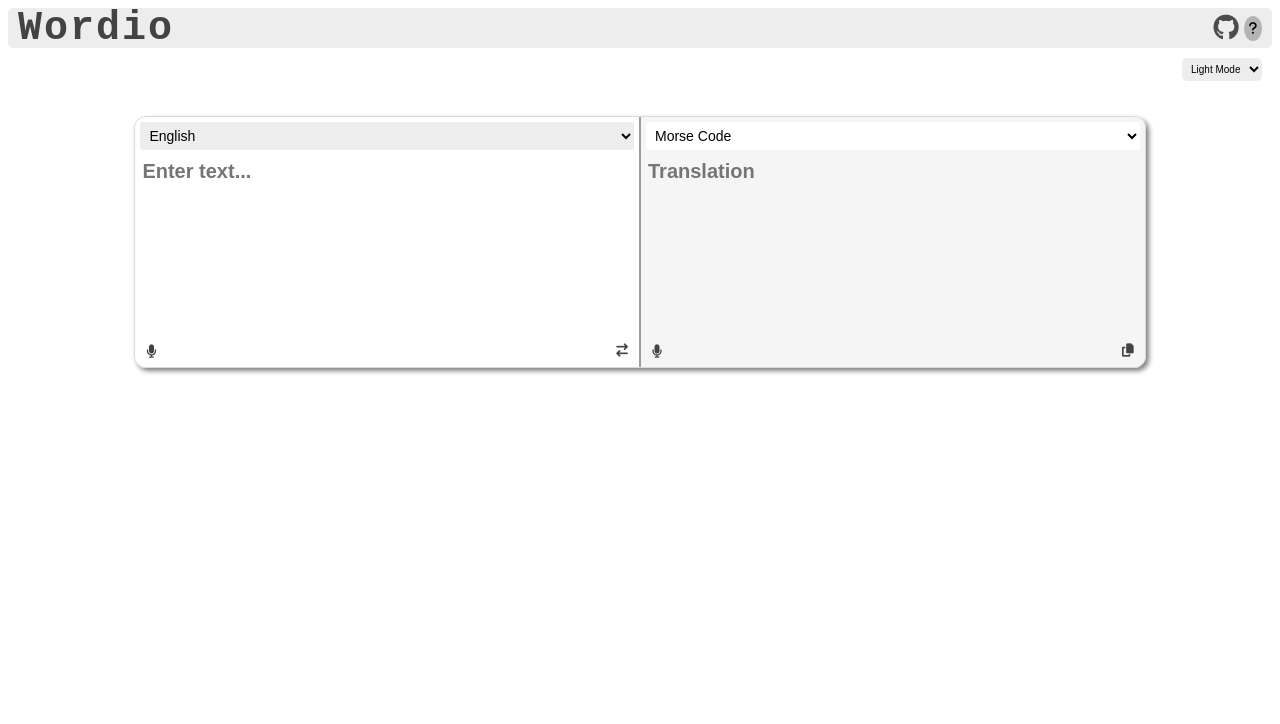
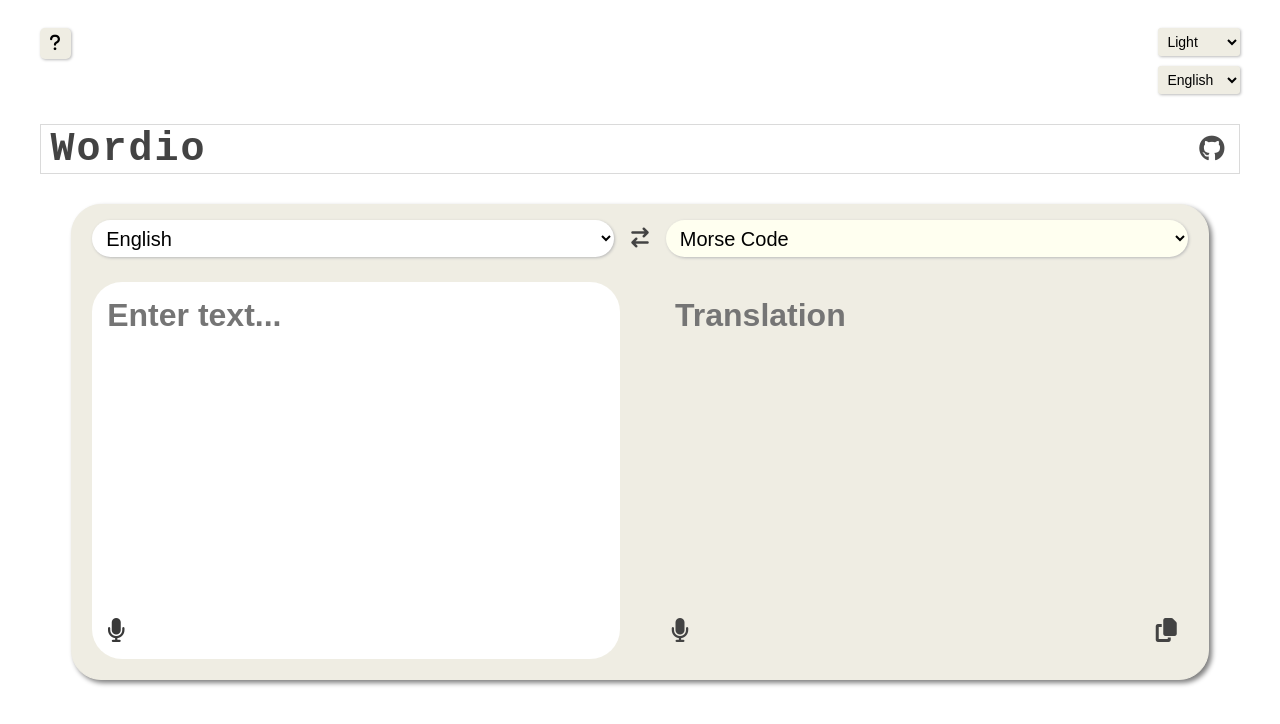
Before and after one commit to KayleighSoane/COMP1004ComputingProject, a website: page App files/public/index.htm in a window 1280 px wide. Drawn offline with Linux system fonts and the light colour scheme.

Commit message:
Upload for meeting

```diff
--- a/App files/public/index.htm
+++ b/App files/public/index.htm
@@ -22,6 +22,29 @@
 
     <body>
 
+        <div class="theme">
+            <select id="theme-select" title="Colour Theme">
+                <option value="light" selected>Light</option>
+                <option value="dark">Dark</option>
+            </select>
+            <select id="lang-select" title="Language">
+                <option value="en" selected>English</option>
+                <option value="es">Spanish</option>
+                <option value="fr">French</option>
+                <option value="de">German</option>
+                <option value="zh">Chinese</option>
+            </select>
+        </div>
+
+        <div id="about">
+            <button type="button" id="aboutbtn" title="Help"><i class="fa-solid fa-question"></i></button>
+            <div id="aboutcontent">
+                <p>Morse code only translates with English. Mic button speech to text. Arrow button swaps languages. Copy button copies output text. Use theme selector to change to colorblind modes.
+                </p>
+            </div>
+        </div>
+
+
         <div class="titlehead">
             <div id="title">
                 <h1>Wordio</h1>
@@ -31,56 +54,39 @@
                 <div id="github">
                     <button id="githublink" title="GitHub Repository" onclick="window.open('https://github.com/KayleighSoane/COMP1004ComputingProject', '_blank')"><i class="fa-brands fa-github"></i></button>
                 </div>
-                <div id="about">
-                    <button type="button" id="aboutbtn" title="Help"><i class="fa-solid fa-question"></i></button>
-                    <div id="aboutcontent">
-                        <p>Morse code only translates with English. Mic button speech to text. Arrow button swaps languages. Copy button copies output text. Use theme selector to change to colorblind modes.
-                        </p>
-                    </div>
-                </div>
             </div>
 
         </div>
 
-        <div class="theme">
-            <select id="theme-select" title="Theme">
-                <option value="light" selected>Light Mode</option>
-                <option value="dark">Dark Mode</option>
-            </select>
-        </div>
-
-        <br>
 
         <div class="display">
 
+            <div id="dropdowns">
+                <div class="ipdown">
+                    <select class="ttext" title="Input language" id="ip"></select>
+                </div>
+
+                <button id="swap" title="Swap" onclick="swapLanguages()"><i class="fa-solid fa-arrow-right-arrow-left"></i></button>
+
+                <div class="opdown">
+                    <select class="ttext" title="Output language" id="op"></select> <!-- coded in js.js -->
+                </div>
+            </div>
+
             <div class="textboxes">
-
                 <div id="input">
-
-                    <div class="ipdown">
-                        <select class="ttext" title="Input language" id="ip"></select>
-                    </div>
-
-                    <br><br>
-                    <textarea maxlength="5000" id="userinput" autocomplete="on" placeholder ="Enter text..." label="Text input"></textarea>
+                    <textarea maxlength="5000" id="userinput" autocomplete="on" placeholder ="Enter text..." title="Text input"></textarea>
 
                     <button id="ipspeech" title="Speak"><i class="fa-solid fa-microphone"></i></button>
-                    <button id="swap" title="Swap" onclick="swapLanguages()"><i class="fa-solid fa-arrow-right-arrow-left"></i></button>
                 </div>
 
                 <div id="output">
-
-                    <div class="opdown">
-                        <select class="ttext" title="Output language" id="op"></select> <!-- coded in js.js -->
-                    </div>
-
-                    <br><br>
-                    <textarea readonly id="textoutput" autocomplete="on" placeholder ="Translation" label="Text output"></textarea>
+                    <textarea readonly id="textoutput" autocomplete="on" placeholder ="Translation" title="Text output"></textarea>
 
                     <div class="copyset">
-                    <button id="opspeech" title="Speak"><i class="fa-solid fa-microphone"></i></button>
-                    <button id="opcopy" title="Copy" onclick="copyToClipboard()"><i class="fa-solid fa-copy"></i></button>
-                    <div id="copy-message" aria-live="polite">Copied</div>
+                        <button id="opspeech" title="Speak"><i class="fa-solid fa-microphone"></i></button>
+                        <button id="opcopy" title="Copy" onclick="copyToClipboard()"><i class="fa-solid fa-copy"></i></button>
+                        <div id="copy-message" aria-live="polite">Copied to Clipboard</div>
                     </div>
                 </div>
 
--- a/App files/public/styles.css
+++ b/App files/public/styles.css
@@ -1,19 +1,25 @@
 :root {
     --bg: white; /* background color */
-    --conc: rgb(237, 237, 237); /* contrast color */
+    --conc: rgb(239, 237, 227); /* contrast color */
     --gh: rgb(77, 77, 77); /* github icon color */
+    --ghh: rgb(56, 56, 56); /* github icon hover color */
     --gha: rgb(70, 70, 70); /* github icon active color */
-    --ab: rgb(180, 180, 180); /* about button color */
-    --abh: rgb(159, 159, 159); /* about button hover color */
-    --aba: rgb(145, 145, 145); /* about button active color */
-    --abc: rgb(224, 224, 224, 0.7); /* about content box color */
+    --ab: rgb(239, 237, 227); /* about button color */
+    --abh: rgb(228, 226, 218); /* about button hover color */
+    --aba: rgb(221, 219, 211); /* about button active color */
+    --abc: rgba(234, 232, 223, 0.7); /* about content box color */
     --sh: rgb(186, 186, 186); /* dropdown box shadows */
     --bxb: rgb(157, 157, 157); /* border between boxes */
     --bxs: grey; /* display box shadow */
     --db: #dadada; /* display border */
-    --opb: rgb(245, 245, 245); /* output box background */
+    --opb: rgb(239, 237, 227); /* output box background */
+    --oph: rgb(228, 226, 218); /* output box hover color */
     --opf: black; /* output box font color */
+    --op: black;
+    --opd: rgb(255, 255, 240); /* output box display color */
     --bt: rgb(67, 67, 67); /* button color */
+    --ips: rgb(56, 56, 56); /* input speech button color */
+    --ish: rgb(0, 0, 0); /* input speech button hover color */
     --bth: black; /* button + github hover color */
     --bta: rgb(56, 56, 56); /* button active color */
     --cm: rgb(220, 220, 220); /* copy message background */
@@ -21,28 +27,123 @@
 
 :root.dark-theme {
     --bg: rgb(40,40,40);
-    --conc: rgb(30,30,30);
-    --gh: rgb(200, 200, 200);
-    --gha: rgb(215, 215, 215);
-    --ab: rgb(200, 200, 200);
-    --abh: white;
-    --aba: rgb(215, 215, 215);
-    --abc: rgb(64, 64, 64, 0.7);
-    --sh: rgb(103, 103, 103);
+    --conc: rgb(247, 216, 155);
+    --gh: white;
+    --ghh: rgb(248, 198, 99);
+    --gha: rgb(247, 216, 155);
+    --ab: rgb(247, 216, 155);
+    --abh: rgb(248, 198, 99);
+    --aba: rgb(247, 216, 155);
+    --abc: rgba(247, 216, 155, 0.7);
+    --sh: rgb(118, 118, 118);
     --bxb: rgb(90, 90, 90);
     --bxs: rgb(54, 54, 54);
     --db: rgb(70, 70, 70);
-    --opf: white;
-    --opb: rgb(25, 25, 25);
+    --opf: rgb(0, 0, 0);
+    --op: white;
+    --opb: rgb(22, 20, 20);
+    --oph: rgb(82, 82, 82);
+    --opd: rgb(247, 216, 155);
     --bt: rgb(230, 230, 230);
-    --bth: white;
-    --bta: rgb(200, 200, 200);
+    --ips: rgb(82, 82, 82); /* input speech button color */
+    --ish: rgb(248, 198, 99); /* input speech button hover color */
+    --bth: rgb(248, 198, 99);
+    --bta: rgb(203, 155, 59);
     --cm: rgb(60, 60, 60);
 }
 
 body {
     background-color: var(--bg);
     color: var(--bt);
+    min-height: 100vh;
+}
+
+.theme {
+    position: relative;
+    float: right;
+    margin-top: 20px;
+    margin-right: 2.5%;
+    margin-bottom: 20px
+}
+
+#theme-select, #lang-select { /* theme and language dropdown */
+    border: black;
+    color: var(--opf);
+    display: block;
+    width: 100%;
+    border-radius: 3px;
+    font-size: clamp(10px, 1.75vh, 16px);
+    padding: 5px;
+    background-color: var(--conc);
+    cursor: pointer;
+    margin-bottom: 10px;
+    box-shadow: 1px 1px 3px var(--sh)
+}
+
+#theme-select:focus, #lang-select:focus {
+    outline: none;
+    box-shadow: 1px 1px 3px var(--sh);
+    background-color: var(--abh);
+}
+
+#theme-select:hover, #lang-select:hover, #theme-select:active, #lang-select:active {
+    transition-duration: 0.3s;
+    background-color: var(--abh);
+    box-shadow: 1px 1px 3px var(--sh);
+}
+
+#aboutbtn {
+    margin: 10px;
+    margin-left: 2.5%;
+    margin-top: 20px;
+    padding: 5px;
+    padding-left: 10px;
+    padding-right: 10px;
+    background-color: var(--ab);
+    border: none;
+    border-radius: 5px;
+    font-family: Arial;
+    font-weight: bold;
+    cursor: pointer;
+    font-size: clamp(12px, 2.2vh, 2.5vh);
+    box-shadow: 1px 1px 3px var(--sh)
+}
+
+#aboutbtn:focus {
+    outline: none;
+    background-color: var(--abh);
+    box-shadow: 1px 1px 3px var(--sh);
+}
+
+#aboutbtn:hover {
+    transition-duration: 0.3s;
+    background-color: var(--abh);
+    box-shadow: 1px 1px 3px var(--sh);
+}
+
+#aboutbtn:active {
+    background-color: var(--aba);
+    transition-duration: 0.1s;
+}
+
+#aboutcontent {
+    display: none;
+    text-align: left;
+    background-color: var(--abc);
+    border-radius: 5px;
+    box-shadow: 3px 3px 5px var(--sh);
+    overflow: hidden;
+    font-family: Arial;
+    font-size: clamp(12px, 3vh, 14px);
+
+}
+
+#aboutcontent.show {
+    display: inline-block;
+    position: absolute;
+    width: 50%;
+    margin-top: 20px;
+    padding: 10px;
 }
 
 .titlehead {
@@ -52,10 +153,10 @@ body {
     box-sizing: border-box;
     padding-left: 10px;
     padding-right: 10px;
-    background-color: var(--conc);
-    border-radius: 5px;
-    height: 40px;
-    width: 100%;
+    background-color: none;
+    border: 1px solid var(--db);
+    height: 50px;
+    width: 95%;
 }
 
 .tlinks {
@@ -82,79 +183,35 @@ body {
     background: none;
 }
 
+#githublink:focus {
+    outline: none;
+}
+
 #githublink:hover {
     transition-duration: 0.3s;
-    color: var(--bth);
+    color: var(--ghh);
 }
 
 #githublink:active {
-    color: var(--gha);
+    color: var(--ghh);
     transition-duration: 0.1s;
 }
 
-#aboutbtn {
-    margin-left: auto;
-    padding: 5px;
-    background-color: var(--ab);
-    border: none;
-    border-radius: 100%;
-    font-family: Arial;
-    font-weight: bold;
-    cursor: pointer;
+.display { /* total display box including translate button*/
+    box-shadow: 3px 3px 5px var(--bxs);
+    background-color: var(--opb);
+    border: 1px solid var(--opb);
+    justify-content: center;
+    margin: auto;
+    margin-top: 30px;
+    box-sizing: border-box;
+    width: 90%;
+    border-radius: 30px;
 }
 
-#aboutbtn:hover {
-    transition-duration: 0.3s;
-    background-color: var(--abh);
-}
-
-#aboutbtn:active {
-    background-color: var(--aba);
-    transition-duration: 0.1s;
-}
-
-#aboutcontent {
-    z-index: 1;
-    display: none;
-    position: absolute;
-    top: 40px;
-    right: 30px;
-    width: 30%;
-    text-align: left;
-    background-color: var(--abc);
-    border-radius: 5px;
-    box-shadow: 3px 3px 5px var(--sh);
-    overflow: hidden;
-    font-family: Arial;
-    font-size: 12px;
-    margin: 15px;
-    padding: 10px;
-}
-
-#aboutcontent.show {
-    display: block;
-}
-
-.theme {
-    position: relative;
-    float: right;
-    margin-right: 10px;
-    margin-top: 10px;
-}
-
-#theme-select {
-    color: var(--opf);
-    border-radius: 5px;
-    border: none;
-    font-size: 10px;
-    padding: 5px;
-    background-color:var(--conc);
-    cursor: pointer;
-}
-
-#theme-select:hover {
-    transition-duration: 0.3s;
-    box-shadow: 1px 1px 3px var(--sh);
+.textboxes {  /* surrounds both boxes */
+    display: flex;
+    justify-content: center;
 }
 
 #input, #output { /* individual boxes */
@@ -163,113 +220,189 @@ body {
     text-align: left;
     box-sizing: border-box;
     padding: 5px;
-}
-
-#input {
-    border-right: 1px solid var(--bxb);
-    background-color: var(--bg);
-    border-top-left-radius: 12px;
-    border-bottom-left-radius: 12px;
+    margin: 20px;
+    background-color: white;
+    border-radius: 30px;
+    padding-bottom: 13px;
 }
 
 #output {
-    border-left: 1px solid var(--bxb);
-    border-top-right-radius: 12px;
-    border-bottom-right-radius: 12px;
-}
-
-#textoutput, #output {
-    background-color: var(--opb);
+    background: none;
 }
 
 ::placeholder, #textoutput{ /* placeholder text and output text */
     font-weight: bold;
 }
 
-.textboxes {  /* surrounds both boxes */
-    display: flex;
-    justify-content: center;
-    margin: auto;
-    height: 250px;
-}
-
-.display { /* total display box including translate button*/
-    box-shadow: 3px 3px 5px var(--bxs);
-    border: 1px solid var(--db);
-    justify-content: center;
-    margin: 50px auto;
-    box-sizing: border-box;
-    width: 80%;
-    border-radius: 12px;
-}
-
 #userinput, #textoutput { /* text areas */
-    align-items:center;
-    color: var(--opf);
-    border: none;
+    align-items: center;
     outline: none;
     font-family: Arial;
     text-align: left;
-    font-size: 20px;
+    font-size: clamp(16px, 4vh, 4vh);
     margin: auto;
+    padding: 10px;
     overflow-wrap: break-word;
     box-sizing: border-box;
-    height: 75%;
+    height: 40vh;
     width: 100%;
     resize: none;
+    border: none;
     background: none;
 }
 
+#textoutput {
+    cursor: default;
+    color: var(--op);
+}
+
+#dropdowns { /* container for dropdown menus */
+    display: flex;
+    border: none;
+    border-top-left-radius: 5px;
+    border-top-right-radius: 5px;
+    padding: 10px;
+    padding-bottom: 0;
+    margin: auto;
+}
+
+.ipdown, .opdown { /* dropdown containers */
+    display: flex;
+    width: 50%;
+}
+
+.ipdown {
+    border-top-left-radius: 5px;
+    padding-left: 5px;
+}
+
+.opdown {
+    border-top-right-radius: 5px;
+    padding-right: 5px;
+}
+
 #ip { /* input dropdown */
-    background-color: var(--conc);
+    background-color: white;
+    width: 100%;
+    border-top-left-radius: 5px;
 }
 
 #op { /* output dropdown */
+    background: var(--opd);
+    width: 100%;
+    border-top-right-radius: 5px;
+}
+
+#ip, #op { /* both dropdown menus */
+    position: relative;
+    font-family: Arial;
+    border: none;
+    border-radius: 30px;
+    font-size: clamp(12px, 2.5vh, 2.5vh);
+    color: var(--opf);
+    cursor: pointer;
+    padding-left: 10px;
+    margin: 5px;
+    box-shadow: 1px 1px 3px var(--sh);
+}
+
+select option {
     background-color: var(--bg);
 }
 
-
-#ip, #op { /* both dropdown menus */
-    float: right;
-    padding: 5px;
-    overflow: auto;
-    position: relative;
-    font-family: Arial;
-    border: none;
-    font-size: 14px;
-    color: var(--opf);
-    width: 100%;
-    border-radius: 3px;
-    cursor: pointer;
+#ip:focus, #op:focus {
+    box-shadow: 2px 2px 5px var(--sh);
+    outline: none;
 }
 
-#ip:hover, #ip:active, #op:hover, #op:active {
+#ip:hover, #ip:active {
+    background-color: var(--abh);
     transition-duration: 0.3s;
     box-shadow: 1px 1px 3px var(--sh);
 }
 
-option {
-    background-color: var(--bg);
+#op:hover, #op:active {
+    background-color: var(--abh);
+    transition-duration: 0.3s;
+    box-shadow: 1px 1px 3px var(--sh);
 }
 
-#opcopy, #swap {
+#swap {
+    position: relative;
+    background: none;
+    border: none;
+    border-radius: 50%;
+    padding: 10px;
+    margin: 2px;
+    font-family: Arial;
+    font-size: clamp(12px, 2.5vh, 2.5vh);
+    color: var(--bt);
+    cursor: pointer;
+}
+
+#swap:hover {
+    color: var(--ghh);
+    transition-duration: 0.3s;
+}
+
+#swap:focus {
+    outline: none;
+}
+
+#swap:active {
+    color: var(--ghh);
+    rotate: 180deg;
+}
+
+select option {
+    background-color: var(--opd);
+}
+
+select option:hover {
+    background-color: var(--opd);
+}
+
+select option:focus {
+    background-color: var(--opd);
+}
+
+select:active {
+    background-color: var(--opd);
+}
+
+#opcopy {
     float: right;
 }
 
-#ipspeech, #opspeech, #opcopy, #swap {
+#ipspeech, #opspeech, #opcopy {
     background-color: transparent;
     border: none;
     cursor: pointer;
     color: var(--bt);
+    font-size: clamp(12px, 3vh, 3vh);
+    margin-top: 5px;
 }
 
-#ipspeech:hover, #opspeech:hover, #opcopy:hover, #swap:hover {
+#ipspeech {
+    color: var(--ips);
+    padding-left: 10px;
+}
+
+#ipspeech:focus, #opspeech:focus, #opcopy:focus {
+    outline: none;
+    color: var(--bth);
+}
+
+#ipspeech:hover, #opspeech:hover, #opcopy:hover {
     color: var(--bth);
     transition-duration: 0.1s;
-    font-size: 15px;
 }
 
-#ipspeech:active, #opspeech:active, #opcopy:active, #swap:active {
+#ipspeech:hover {
+    color: var(--ish);
+}
+
+#ipspeech:active, #opspeech:active, #opcopy:active {
     transform: scale(0.99);
     color: var(--bta);
     transition-duration: 0.1s;
@@ -282,6 +415,7 @@ option {
 #copy-message {
     display: none;
     position: absolute;
+    font-size: clamp(12px, 3vh, 16px);
     font-family: arial;
     top: -25px;
     right: 0;
@@ -289,5 +423,10 @@ option {
     color: var(--obf);
     padding: 5px 10px;
     border-radius: 5px;
-    font-size: 12px;
 }
+
+@keyframes active {
+    0% {transform: scale(1);}
+    50% {transform: scale(0.95);}
+    100% {transform: scale(1);}
+}
```
Also changed, not shown: 1 other file.
